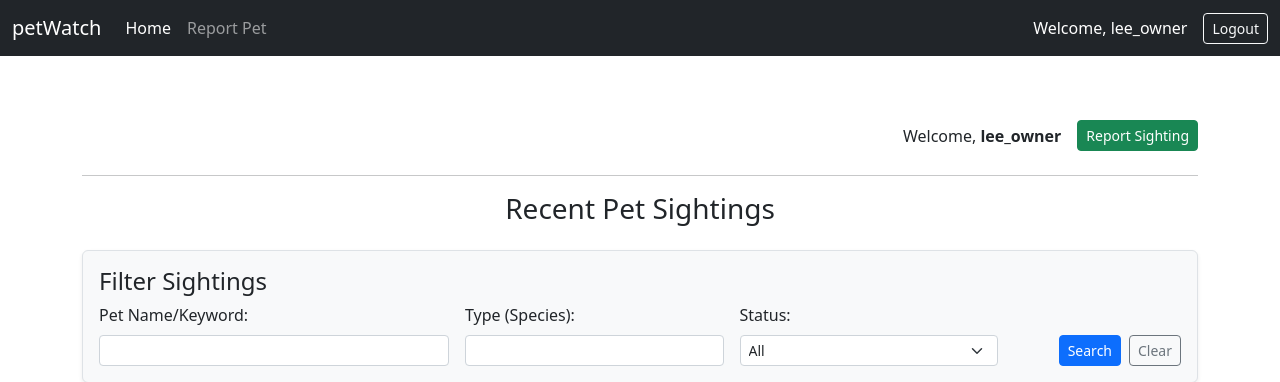
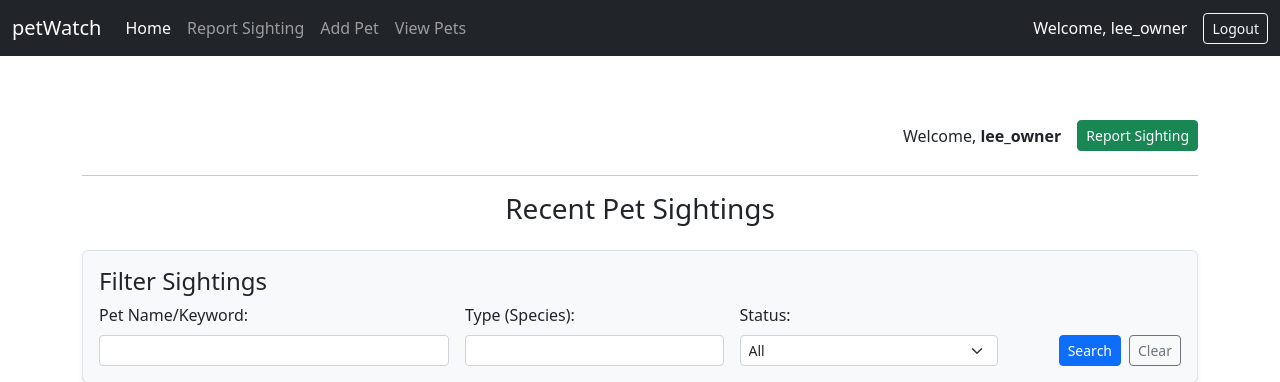
Before and after one commit to NotStarsAligned/petwatch-mvc-php-project, a PHP site: page /index.php in a window 1280 px wide. Shown: the top 382 px of the page. Run offline with PHP 8.4, Linux system fonts and the light colour scheme; the visitor is signed in with stand-in values (Sample User, id 1); data comes from the database, SQL or seed files in the repository.

Commit message:
header fixes

```diff
--- a/Views/template/header.phtml
+++ b/Views/template/header.phtml
@@ -20,31 +20,52 @@
                 <span class="navbar-toggler-icon"></span>
             </button>
 
-            <div class="collapse navbar-collapse" id="navbarCollapse">
-                <ul class="navbar-nav me-auto mb-2 mb-md-0">
+            <?php
+            $currentPage = basename($_SERVER['PHP_SELF']);
+            $isLoggedIn = !empty($_SESSION['user_id']);
+            $userRole = $_SESSION['role'] ?? null;
+            ?>
+
+            <div class="collapse navbar-collapse justify-content-between" id="navbarCollapse">
+                <!-- LEFT SIDE  -->
+                <ul class="navbar-nav mb-2 mb-md-0">
                     <li class="nav-item">
-                        <a class="nav-link <?= basename($_SERVER['PHP_SELF']) == 'index.php' ? 'active' : '' ?>" href="index.php">Home</a>
+                        <a class="nav-link <?= $currentPage === 'index.php' ? 'active' : '' ?>" href="index.php">Home</a>
                     </li>
-                    <?php if (!empty($_SESSION['user_id'])): ?>
+
+                    <?php if ($isLoggedIn): ?>
                         <li class="nav-item">
-                            <a class="nav-link <?= basename($_SERVER['PHP_SELF']) == 'report.php' ? 'active' : '' ?>" href="report.php">Report Pet</a>
+                            <a class="nav-link <?= $currentPage === 'report.php' ? 'active' : '' ?>" href="report.php">Report Sighting</a>
+                        </li>
+
+                        <?php if ($userRole === 'admin'): ?>
+                            <li class="nav-item">
+                                <a class="nav-link <?= $currentPage === 'add_pet.php' ? 'active' : '' ?>" href="add_pet.php">Add Pet</a>
+                            </li>
+                        <?php endif; ?>
+
+                        <li class="nav-item">
+                            <a class="nav-link <?= $currentPage === 'pets.php' ? 'active' : '' ?>" href="pets.php">View Pets</a>
+                        </li>
+                    <?php else: ?>
+                        <li class="nav-item">
+                            <a class="nav-link <?= $currentPage === 'login.php' ? 'active' : '' ?>" href="login.php">Login</a>
                         </li>
                     <?php endif; ?>
                 </ul>
 
-                <div class="d-flex align-items-center">
-                    <?php if (!empty($_SESSION['user_id'])): ?>
+                <!-- RIGHT SIDE -->
+                <?php if ($isLoggedIn): ?>
+                    <div class="d-flex align-items-center ms-auto">
                         <span class="navbar-text text-white me-3">
                             Welcome, <?= htmlspecialchars($view->username ?? 'User') ?>
                         </span>
-                        <form method="post" action="login.php" class="d-inline">
+                        <form method="post" action="login.php" class="d-inline m-0">
                             <input type="hidden" name="logout" value="1">
                             <button class="btn btn-outline-light btn-sm" type="submit">Logout</button>
                         </form>
-                    <?php else: ?>
-                        <a href="login.php" class="btn btn-outline-light btn-sm">Login</a>
-                    <?php endif; ?>
-                </div>
+                    </div>
+                <?php endif; ?>
             </div>
         </div>
     </nav>
```
